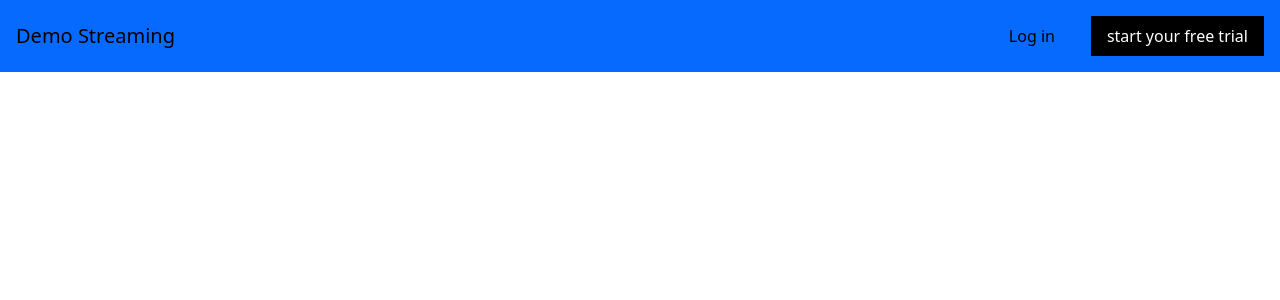
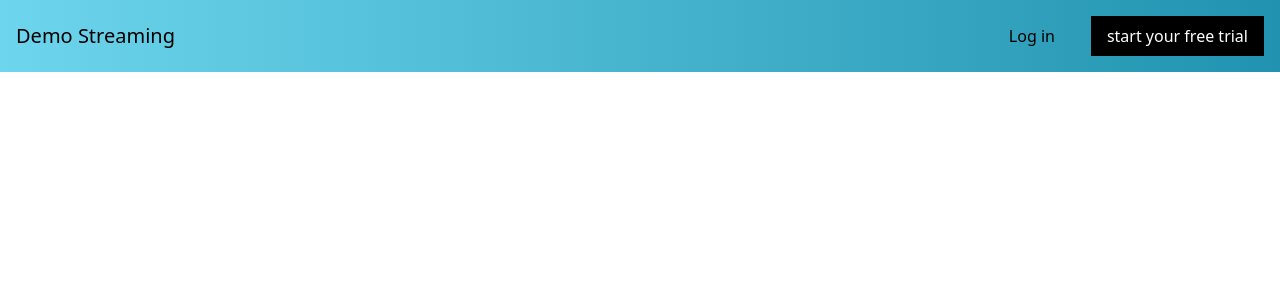
Before and after one commit to Christian-crypto-netu/Prueba_Tecnica, an Angular app: page / in a window 1280 px wide. Shown: the top 300 px of the page. Built offline with nearby package versions, Linux system fonts and the light colour scheme.

Commit message:
nuevos cambios agregados

```diff
--- a/src/app/components/navbar/navbar.component.css
+++ b/src/app/components/navbar/navbar.component.css
@@ -1,5 +1,8 @@
 .container-fluid{
-  background-color: rgb(6, 106, 255);
+  background: #2193b0;  /* fallback for old browsers */
+  background: -webkit-linear-gradient(to right, #6dd5ed, #2193b0);  /* Chrome 10-25, Safari 5.1-6 */
+  background: linear-gradient(to right, #6dd5ed, #2193b0); /* W3C, IE 10+/ Edge, Firefox 16+, Chrome 26+, Opera 12+, Safari 7+ */
+
 }
 .login{
   color: black !important;
```
